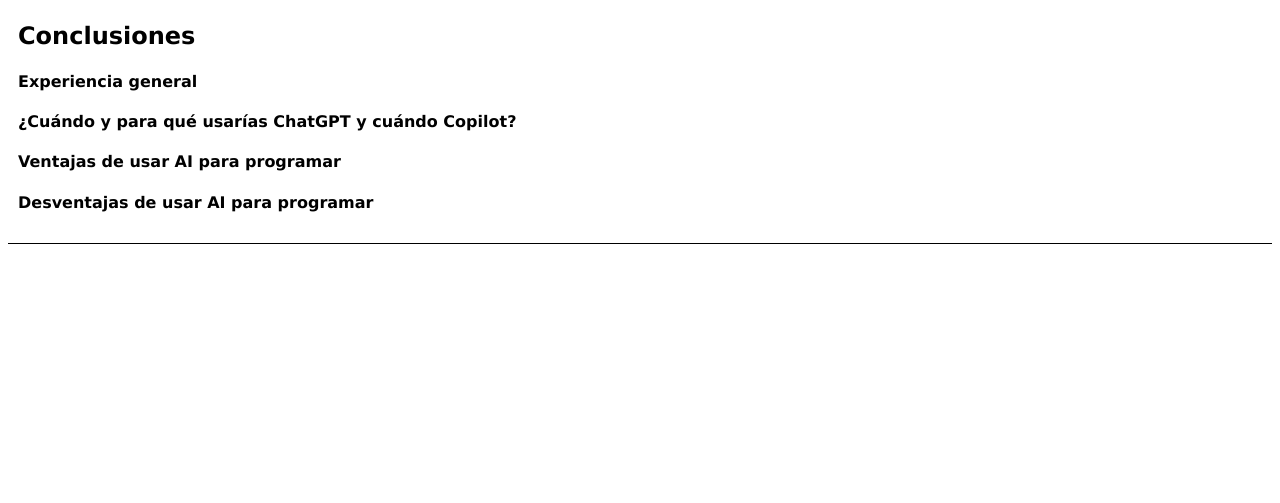
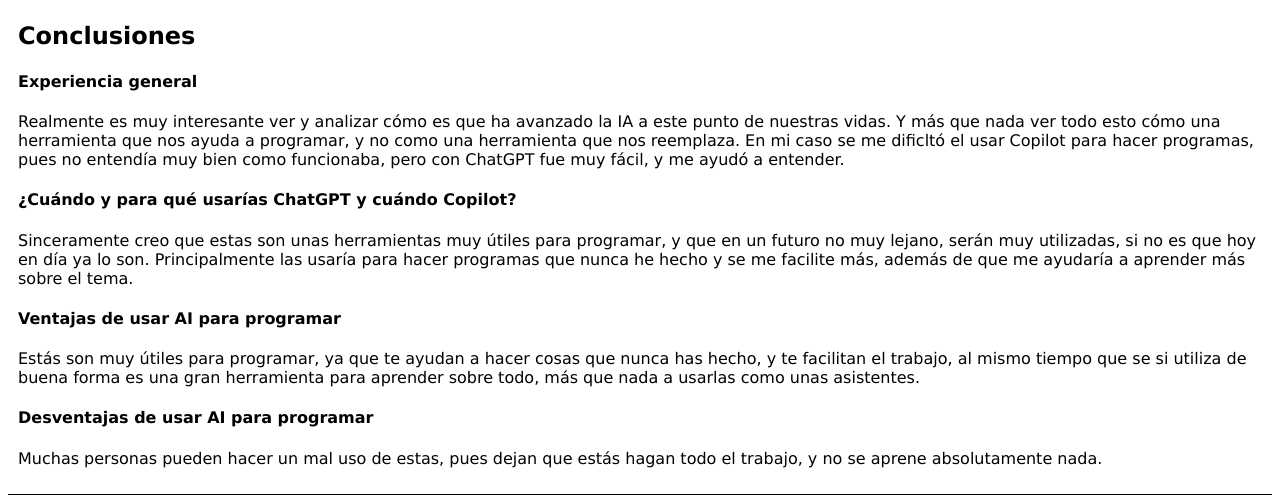
Before and after one commit to Chamito813/Chamito813.github.io, a plain HTML site: page HTML/DomIndex.html in a window 1280 px wide. Shown: the part 5287-5790 px from the top of the page. Before the commit the page ends 5539 px from the top, so only its background shows below. Drawn offline with Linux system fonts and the light colour scheme.

Commit message:
Correcciones Conclusiones

```diff
--- a/HTML/DomIndex.html
+++ b/HTML/DomIndex.html
@@ -310,9 +310,25 @@
         <h2>Conclusiones</h2>
 
         <h4>Experiencia general</h4>
+        <p>
+            Realmente es muy interesante ver y analizar c&oacute;mo es que ha avanzado la IA a este punto de nuestras vidas.
+            Y más que nada ver todo esto c&oacute;mo una herramienta que nos ayuda a programar, y no como una herramienta que nos reemplaza.
+            En mi caso se me dificlt&oacute; el usar Copilot para hacer programas, pues no entend&iacute;a muy bien como funcionaba, pero con ChatGPT fue muy f&aacute;cil, y me ayud&oacute; a entender.
+        </p>
         <h4>¿Cuándo y para qué usarías ChatGPT y cuándo Copilot?</h4>
+        <p>
+            Sinceramente creo que estas son unas herramientas muy &uacute;tiles para programar, y que en un futuro no muy lejano, ser&aacute;n muy utilizadas, si no es que hoy en d&iacute;a ya lo son.
+            Principalmente las usar&iacute;a para hacer programas que nunca he hecho y se me facilite m&aacute;s, adem&aacute;s de que me ayudar&iacute;a a aprender m&aacute;s sobre el tema.
+        </p>
         <h4>Ventajas de usar AI para programar</h4>
+        <p>
+            Est&aacute;s son muy &uacute;tiles para programar, ya que te ayudan a hacer cosas que nunca has hecho, y te facilitan el trabajo, al mismo tiempo que se si utiliza de buena forma
+            es una gran herramienta para aprender sobre todo, m&aacute;s que nada a usarlas como unas asistentes.
+        </p>
         <h4>Desventajas de usar AI para programar</h4>
+        <p>
+            Muchas personas pueden hacer un mal uso de estas, pues dejan que est&aacute;s hagan todo el trabajo, y no se aprene absolutamente nada.
+        </p>
     </div>
 
 </body>
```
